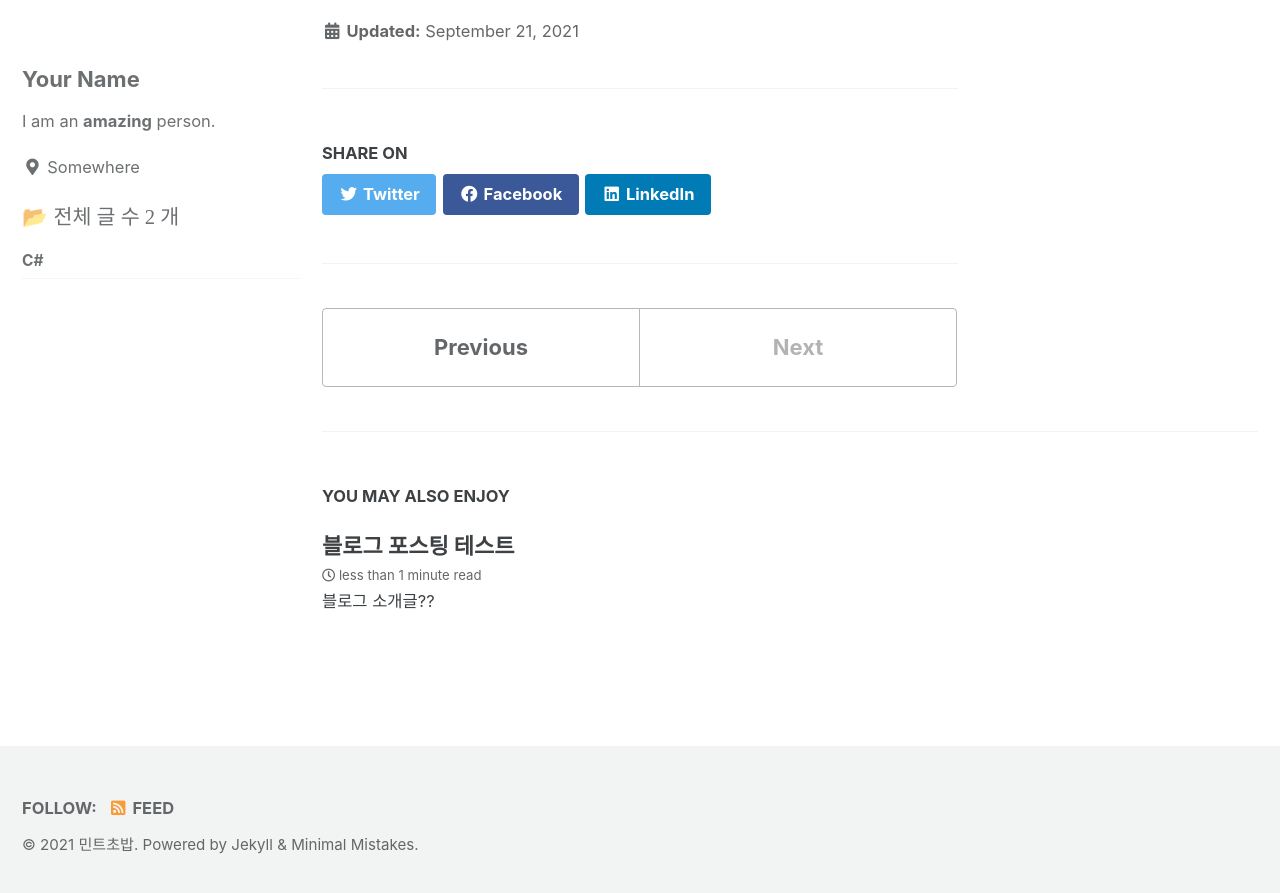
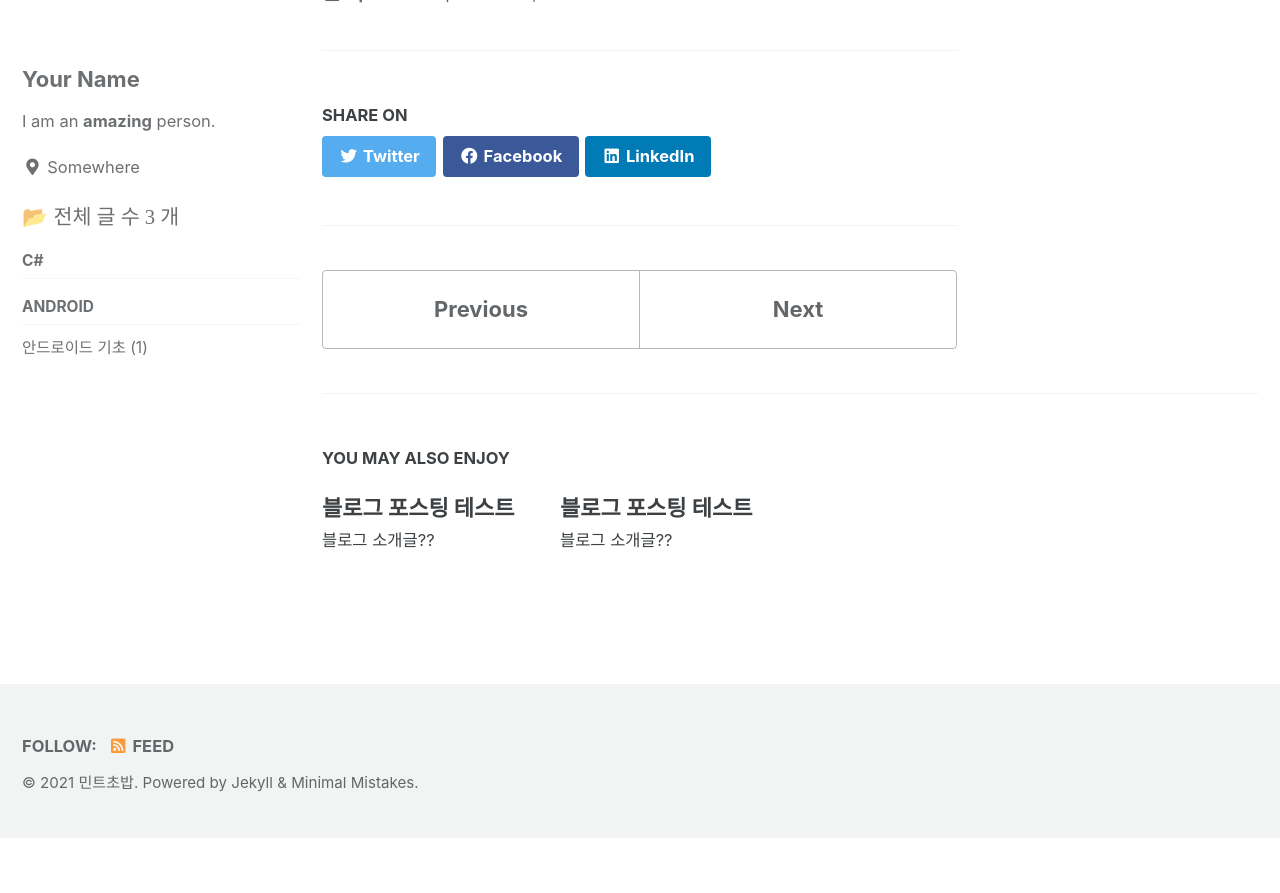
Before and after one commit to mintchobab/mintchobab.github.io, a Jekyll site: the page built from _posts/2021-09-21-markdown.md, in a window 1280 px wide and 900 px high, scrolled down 5465 px. Shown: the top 893 px of the window. Built offline with Jekyll 4.4.1, drawn with Linux system fonts in a browser that asks for light colours; cached includes are drawn as plain includes; some web fonts are replaced; after the commit the page ends 6303 px from its top, so only the background shows below that; some of the changed text lies outside the part shown.

```diff
--- a/_config.yml
+++ b/_config.yml
@@ -283,7 +283,7 @@ defaults:
     values:
       layout: single
       author_profile: true
-      read_time: true
+      read_time: false
       comments: # true
       share: true
       related: true
--- a/_includes/nav_list_main_custom
+++ b/_includes/nav_list_main_custom
@@ -19,10 +19,20 @@
                 <!--category[1].size 로 해당 카테고리를 가진 글의 개수 표시-->
                 {% for category in site.categories %}
                     {% if category[0] == "csharp" %}
-                        <li><a href="/categories/csharp" class="">C ++ ({{category[1].size}})</a></li>
+                        <li><a href="/categories/csharp" class="">C# ({{category[1].size}})</a></li>
                     {% endif %}
                 {% endfor %}
             </ul>
+
+        <span class="nav__sub-title">Android</span>
+            <ul>
+                {% for category in site.categories %}
+                    {% if category[0] == "Android Basic" %}
+                        <li><a href="/categories/android-basic" class="">안드로이드 기초 ({{category[1].size}})</a></li>
+                    {% endif %}
+                {% endfor %}
+            </ul>
+
       </li>
   </ul>
 </nav>
--- /dev/null
+++ b/_posts/2021-09-26-categoritesst.md
@@ -0,0 +1,14 @@
+---
+title: 블로그 포스팅 테스트
+excerpt: 블로그 소개글??
+
+categories:
+  - Android Basic
+
+toc: true
+toc_sticky: true
+
+date: 2021-09-26
+last_modified_at: 2021-09-26
+---
+Hello World
--- a/assets/css/main.scss
+++ b/assets/css/main.scss
@@ -20,3 +20,10 @@
     font-weight: normal;
     font-style: normal;
 }
+
+@font-face {
+    font-family: 'Godo';
+    font-style: normal;
+    font-weight: 400;
+    src: url('//cdn.jsdelivr.net/korean-webfonts/1/corps/godo/Godo/GodoM.woff2') format('woff2'), url('//cdn.jsdelivr.net/korean-webfonts/1/corps/godo/Godo/GodoM.woff') format('woff');
+  }
```
Also changed, not shown: _includes/read-time.html (added, +12 -0 lines), _pages/categories/category-android-basic.md (added, +13 -0 lines), _pages/categories/category-unity.md (added, +12 -0 lines), _posts/2021-09-21-markdown.md (+4 -0 lines), _pages/categories/카테고리 만드는 방법.txt (added).
